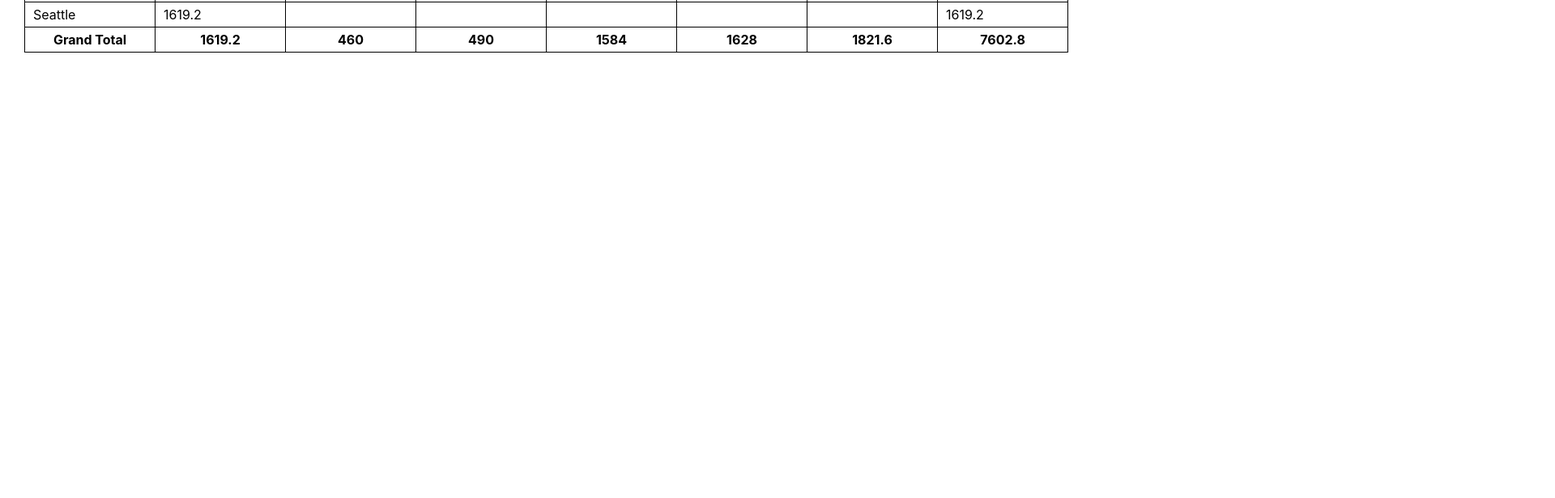
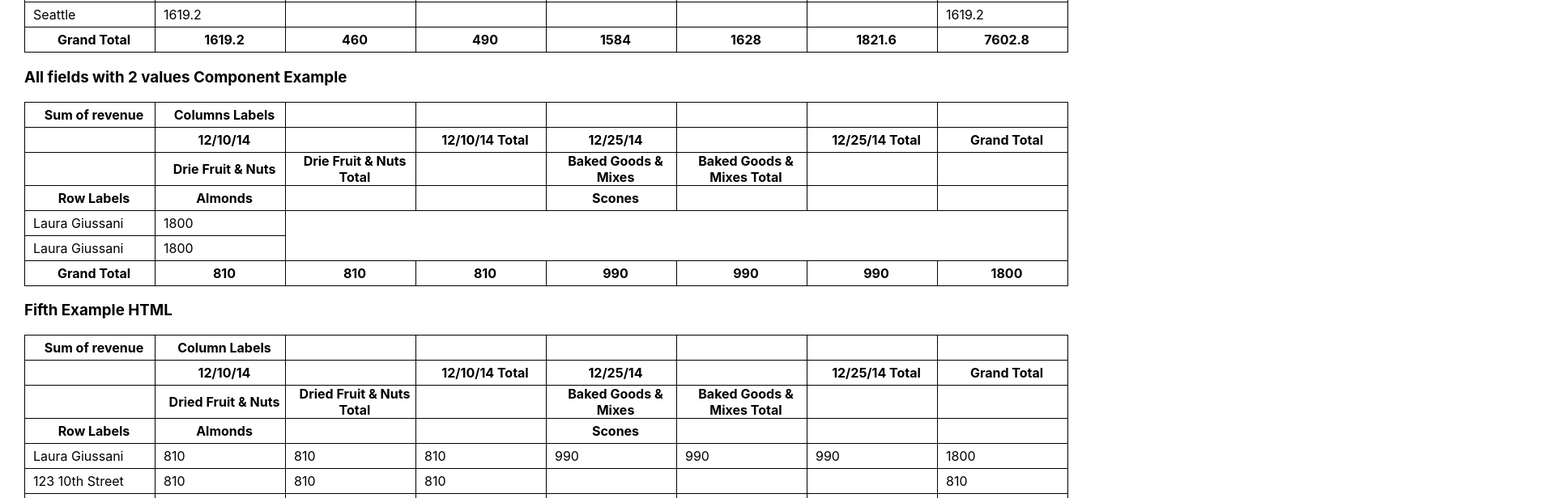
Before and after one commit to VictorChaikin/svelte-test-project, a Svelte app: page /pivot-table in a window 1280 px wide. Shown: the part 2180-2796 px from the top of the page at 81% size, 1920 px wide, since content can reach past the window. Before the commit the page ends 2275 px from the top, so only its background shows below. Built offline with nearby package versions, Linux system fonts and the light colour scheme.

Commit message:
scaleable rows and rowsTotals

```diff
--- a/public/global.css
+++ b/public/global.css
@@ -18,21 +18,18 @@ table {
 
   th,
   td {
+    padding: 0 0 0 10px;
     border: 1px solid black;
     min-width: 150px;
     height: 30px;
     text-align: left;
-    padding: 0 ;
   }
 
   th{
 	  text-align: center;
   }
 
-  td{
-    padding-left: 10px;
-  }
-   h1 {
+  h1 {
 	text-align: center;
     color: purple;
     padding: 20px;
--- a/src/components/TableCell.svelte
+++ b/src/components/TableCell.svelte
@@ -5,6 +5,7 @@
 </script>
 
 <style>
+
 </style>
 
 {#if tablePart === 'body'}
--- a/src/logic/visualisationLogic.js
+++ b/src/logic/visualisationLogic.js
@@ -50,36 +50,74 @@ function createTablePart(firstSubPart, secondSubPart, thirdSubPart) {
     return finalPartArray;
 }
 
-let temporaryArray = [];
-let dimensionalArray = [];
+let globalUniqueColumns = [];
+let globalUniqueRows = [];
+let globalRowsTotals = [];
+let globalRowsItem = [];
+let globalColumnsTotals = [];
+let tableHeaderLayer = 0;
+let columnsTotalItemCounter = 0;
+let rowsTotalCounter = 0;
 
 function getUniqueColumnsVisualisation(uniqueColumns, first) {
-
     for (let i = 0; i < uniqueColumns.length; i++) {
 
         if (uniqueColumns[i].subColumns) {
+            tableHeaderLayer++;
             getUniqueColumnsVisualisation(uniqueColumns[i].subColumns);
+            tableHeaderLayer--;
         }
 
-        temporaryArray.push(uniqueColumns[i].label);
+        // console.log(tableHeaderLayer);
 
-        if (first) {
-            dimensionalArray.push(temporaryArray);
-            temporaryArray = [];
+        if (globalUniqueColumns[tableHeaderLayer]) {
+
+            // console.log(uniqueColumns[i].label);
+            globalUniqueColumns[tableHeaderLayer].push(uniqueColumns[i].label);
+        } else {
+            // console.log(uniqueColumns[i].label);
+
+            globalUniqueColumns[tableHeaderLayer] = [uniqueColumns[i].label];
+        }
+
+        if (uniqueColumns[i].subColumns) {
+            // console.log('Has subcolumns');
+            // console.log(tableHeaderVisualisationArray);
+            // console.log(tableHeaderLayer);
+            // console.log(uniqueColumns[i].label);
+            // console.log(tableHeaderVisualisationArray[tableHeaderLayer]);
+            // console.log(tableHeaderVisualisationArray[tableHeaderLayer + 1]);
+            const diff = globalUniqueColumns[tableHeaderLayer + 1].length - globalUniqueColumns[tableHeaderLayer].length;
+
+            for (let j = 0; j < diff; j++) {
+                globalUniqueColumns[tableHeaderLayer].push(null);
+            }
+
+            globalUniqueColumns[tableHeaderLayer].push(`${uniqueColumns[i].label} Total`);
+
+            for (let k = tableHeaderLayer + 1; k < globalUniqueColumns.length; k++) {
+                globalUniqueColumns[k].push(null);
+            }
         }
     }
-
-    return dimensionalArray;
 }
 
 function getUniqueRowsVisualisation(uniqueRows, first) {
-    // console.log(uniqueRows);
     for (let i = 0; i < uniqueRows.length; i++) {
-        if (uniqueRows[i].subRows) {
+        if (uniqueRows[i].showSubRows) {
+            globalRowsItem.push([uniqueRows[i].label]);
+
             getUniqueRowsVisualisation(uniqueRows[i].subRows);
         }
 
-        dimensionalArray.push([uniqueRows[i].label]);
+        if (!uniqueRows[i].showSubRows) {
+            globalRowsItem.push([uniqueRows[i].label]);
+        }
+
+        if (first) {
+            globalUniqueRows.push(...globalRowsItem);
+            globalRowsItem = [];
+        }
     }
 }
 
@@ -89,69 +127,72 @@ function getTableValuesVisualisation(tableValues, uniqueColumns) {
     return [];
 }
 
-
-function getRowsTotalVisualisation(rowsTotal, first) {
-    for (let i = 0; i < rowsTotal.length; i++) {
-        if (rowsTotal[i].subRows) {
-            getUniqueRowsVisualisation(rowsTotal[i].subRows);
+function visualiseRowsTotalItem(totalRow, uniqueRow, first) {
+    for (let i = 0; i < uniqueRow.length; i++) {
+        if (globalRowsTotals[rowsTotalCounter]) {
+            globalRowsTotals[rowsTotalCounter].push(totalRow[i].value);
+        }
+        else {
+            globalRowsTotals.push([totalRow[i].value]);
         }
 
-        dimensionalArray.push(rowsTotal[i]);
+        rowsTotalCounter++;
+        if (uniqueRow[i].showSubRows) {
 
-        if (first) {
-            // console.log('Rows Total Column');
-            // console.log(dimensionalArray);
+            visualiseRowsTotalItem(totalRow[i].subRows, uniqueRow[i].subRows);
         }
+
+    }
+}
+
+function getRowsTotalVisualisation(rowsTotal, uniqueRows, first) {
+    for (let i = 0; i < rowsTotal.length; i++) {
+        visualiseRowsTotalItem(rowsTotal[i], uniqueRows, first);
+        rowsTotalCounter = 0;
     }
 }
 
 function getColumnsTotalVisualisation(columnsTotal, uniqueColumns, first) {
-    // console.log('YEEEP columns total visualisation');
+    // console.log(uniqueColumns);
+    // console.log(columnsTotal);
     for (let i = 0; i < uniqueColumns.length; i++) {
-        dimensionalArray.push(columnsTotal[i][0]);
+        if (uniqueColumns[i].showSubColumns) {
+            if (first) {
+                getColumnsTotalVisualisation(columnsTotal[i], uniqueColumns[i].subColumns);
+            } else {
+                getColumnsTotalVisualisation(columnsTotal, uniqueColumns[i].subColumns);
+            }
+
+            columnsTotalItemCounter++;
+        }
+
+        if (first) {
+            globalColumnsTotals.push(columnsTotal[i][columnsTotalItemCounter]);
+        } else {
+            globalColumnsTotals.push(columnsTotal[columnsTotalItemCounter]);
+        }
+
+        if (first) {
+            // console.log(globalColumnsTotals);
+            columnsTotalItemCounter = 0;
+        }
     }
-
-    // console.log(dimensionalArray);
-}
-
-function compressMultipleArraysToOne(arrays) {
-    const array = [];
-
-    // console.log(arrays);
-    for (let i = 0; i < arrays.length; i++) {
-        for (let j = 0; j < arrays[i].length; j++){
-            if (array[j]) {
-                array[j].push(...arrays[i][j]);
-            } else {
-                array.push(arrays[i][j]);
-            }
-        }
-        // console.log(arrays[i]);
-    }
-
-    console.log(array);
-    return [array];
 }
 
 export function createHeader(defaultRows, uniqueColumns, verticalTotalTitle) {
     const columns = [];
 
     if (uniqueColumns) {
-        const uniqueColumnsVisualisation = getUniqueColumnsVisualisation(uniqueColumns, 'first');
-        const defaultColumns = new Array(uniqueColumnsVisualisation.length).fill(null);
+        getUniqueColumnsVisualisation(uniqueColumns, 'first');
+        const uniqueColumnsVisualisation = globalUniqueColumns;
+        globalUniqueColumns = [];
+
+        const defaultColumns = new Array(uniqueColumnsVisualisation[0].length).fill(null);
         defaultColumns[0] = 'Columns Labels';
 
         columns.push(defaultColumns);
-        columns.push(uniqueColumnsVisualisation);
-        dimensionalArray = [];
+        columns.push(...uniqueColumnsVisualisation);
     }
-
-    // console.log(dimensionalArray);
-    // console.log('Crateing Header');
-    // console.log(defaultRows);
-    // console.log(uniqueColumns);
-    // console.log(verticalTotalTitle);
-    // console.log('_________________');
 
     return createTablePart(defaultRows, columns, verticalTotalTitle);
 }
@@ -164,55 +205,41 @@ export function createBody(uniqueRows, uniqueColumns, tableValues, rowsTotal) {
     // console.log(rowsTotal);
     // console.log('__________________');
 
-    dimensionalArray = [];
-    temporaryArray = [];
     let tableValuesVisualisation = [];
 
     getUniqueRowsVisualisation(uniqueRows, 'first');
-    const uniqueRowsVisualisation = dimensionalArray;
-    dimensionalArray = [];
+    const uniqueRowsVisualisation = globalUniqueRows;
+    globalUniqueRows = [];
     // console.log(uniqueRowsVisualisation);
 
-    getRowsTotalVisualisation(rowsTotal, 'first');
-    let rowsTotalVisualisation = dimensionalArray;
-    dimensionalArray = [];
-
-    if (rowsTotalVisualisation.length > 1) {
-        // console.log(rowsTotalVisualisation);
-        rowsTotalVisualisation = compressMultipleArraysToOne(rowsTotalVisualisation);
-        // console.log(rowsTotalVisualisation[0]);
-    }
-    // console.log(rowsTotalVisualisation);
+    getRowsTotalVisualisation(rowsTotal, uniqueRows, 'first');
+    const rowsTotalVisualisation = globalRowsTotals;
+    globalRowsTotals = [];
+    // const rowsTotalVisualisation = [];
+    console.log(rowsTotalVisualisation);
 
 
-    if (tableValues) {
-        // console.log(tableValues);
-        // tableValuesVisualisation = compressMultipleArraysToOne(tableValues);
-        // getTableValuesVisualisation(tableValues, uniqueColumns);
-        tableValuesVisualisation = tableValues;
-        // console.log(tableValuesVisualisation);
-    }
+    // if (tableValues) {
+    //     // console.log(tableValues);
+    //     // tableValuesVisualisation = compressMultipleArraysToOne(tableValues);
+    //     // getTableValuesVisualisation(tableValues, uniqueColumns);
 
+    //     tableValuesVisualisation = tableValues;
 
-    return createTablePart(uniqueRowsVisualisation, tableValuesVisualisation, rowsTotalVisualisation[0]);
+    //     // console.log(tableValuesVisualisation);
+    // }
+
+    return createTablePart(uniqueRowsVisualisation, tableValuesVisualisation, rowsTotalVisualisation);
+    // return [['Body']];
 }
 
 export function createFooter(horizontalTotalTitle, uniqueColumns, columnsTotal, grandTotal) {
     let columnsTotalVisualisation = [];
 
-    // console.log('Creating Footer');
-    // console.log(horizontalTotalTitle);
-    // console.log(uniqueColumns);
-    // console.log(columnsTotal);
-    // console.log(grandTotal);
-    // console.log('__________________');
-
     if (columnsTotal) {
         getColumnsTotalVisualisation(columnsTotal, uniqueColumns, 'first');
-        // console.log(columnsTotal);
-        columnsTotalVisualisation = [dimensionalArray];
-        // console.log(columnsTotalVisualisation);
-        dimensionalArray = [];
+        columnsTotalVisualisation = [globalColumnsTotals];
+        globalColumnsTotals = [];
     }
 
     return createTablePart(horizontalTotalTitle, columnsTotalVisualisation, grandTotal);
--- a/src/pages/PivotTablePage.svelte
+++ b/src/pages/PivotTablePage.svelte
@@ -2,6 +2,7 @@
   import { Link } from "svelte-routing";
   import PivotTable from "../components/PivotTable.svelte";
   import { examples } from "../store";
+
 </script>
 
 <style>
@@ -21,7 +22,6 @@
     display: flex;
     justify-content: space-around;
   }
-
 </style>
 
 <div class="pivot-table-page">
@@ -377,7 +377,7 @@
       </tfoot>
     </table>
 
-    <!-- <div class="title">
+    <div class="title">
       <h3>{examples[4].title} Component Example</h3>
     </div>
 
@@ -397,6 +397,9 @@
           <th />
           <th />
           <th />
+          <th />
+          <th />
+          <th />
         </tr>
 
         <tr>
@@ -404,6 +407,9 @@
           <th>12/10/14</th>
           <th />
           <th>12/10/14 Total</th>
+          <th>12/25/14</th>
+          <th />
+          <th>12/25/14 Total</th>
           <th>Grand Total</th>
         </tr>
 
@@ -412,12 +418,18 @@
           <th>Dried Fruit & Nuts</th>
           <th>Dried Fruit & Nuts Total</th>
           <th />
+          <th>Baked Goods & Mixes</th>
+          <th>Baked Goods & Mixes Total</th>
+          <th />
           <th />
         </tr>
 
         <tr>
           <th>Row Labels</th>
           <th>Almonds</th>
+          <th />
+          <th />
+          <th>Scones</th>
           <th />
           <th />
           <th />
@@ -430,13 +442,19 @@
           <td>810</td>
           <td>810</td>
           <td>810</td>
-          <td>810</td>
+          <td>990</td>
+          <td>990</td>
+          <td>990</td>
+          <td>1800</td>
         </tr>
         <tr>
           <td>123 10th Street</td>
           <td>810</td>
           <td>810</td>
           <td>810</td>
+          <td />
+          <td />
+          <td />
           <td>810</td>
         </tr>
         <tr>
@@ -444,7 +462,30 @@
           <td>810</td>
           <td>810</td>
           <td>810</td>
+          <td />
+          <td />
+          <td />
           <td>810</td>
+        </tr>
+        <tr>
+          <td>789 25th Street</td>
+          <td />
+          <td />
+          <td />
+          <td>990</td>
+          <td>990</td>
+          <td>990</td>
+          <td>990</td>
+        </tr>
+        <tr>
+          <td>Chicago</td>
+         <td />
+          <td />
+          <td />
+          <td>990</td>
+          <td>990</td>
+          <td>990</td>
+          <td>990</td>
         </tr>
       </tbody>
 
@@ -454,9 +495,13 @@
           <th>810</th>
           <th>810</th>
           <th>810</th>
+          <th>990</th>
+          <th>990</th>
+          <th>990</th>
           <th>810</th>
         </tr>
       </tfoot>
-    </table> -->
+    </table>
+
   </div>
 </div>
--- a/src/store.js
+++ b/src/store.js
@@ -61,18 +61,18 @@ const secondExample = {
 
   rowsTotal: [
     [
-      [4543],
-      [8278.07],
-      [2464.65],
-      [5524.75],
-      [2544.73],
-      [10954.7],
-      [7780.57],
-      [8327.75],
-      [15329.3],
-      [6929.45],
-      [2612],
-      [6594.03]
+      { value: 4543 },
+      { value: 8278.07 },
+      { value: 2464.65 },
+      { value: 5524.75 },
+      { value: 2544.73 },
+      { value: 10954.7 },
+      { value: 7780.57 },
+      { value: 8327.75 },
+      { value: 15329.3 },
+      { value: 6929.45 },
+      { value: 2612 },
+      { value: 6594.03 }
     ]
   ],
 
@@ -107,34 +107,34 @@ const thirdExample = {
 
   rowsTotal: [
     [
-      [15329.3],
-      [18735.27],
-      [2464.65],
-      [8278.07],
-      [8069.48],
-      [8327.75],
-      [18066.48],
-      [2612]
+      { value: 15329.3 },
+      { value: 18735.27 },
+      { value: 2464.65 },
+      { value: 8278.07 },
+      { value: 8069.48 },
+      { value: 8327.75 },
+      { value: 18066.48 },
+      { value: 2612 }
     ],
     [
-      [230.9],
-      [321.94],
-      [74.95],
-      [104.69],
-      [161.14],
-      [174.25],
-      [296.09],
-      [63.95]
+      { value: 230.9 },
+      { value: 321.94 },
+      { value: 74.95 },
+      { value: 104.69 },
+      { value: 161.14 },
+      { value: 174.25 },
+      { value: 296.09 },
+      { value: 63.95 }
     ],
     [
-      [1532.93],
-      [1873.527],
-      [246.465],
-      [827.807],
-      [806.948],
-      [832.775],
-      [1806.648],
-      [261.2]
+      { value: 1532.93 },
+      { value: 1873.527 },
+      { value: 246.465 },
+      { value: 827.807 },
+      { value: 806.948 },
+      { value: 832.775 },
+      { value: 1806.648 },
+      { value: 261.2 }
     ],
   ],
 
@@ -185,11 +185,11 @@ const forthExample = {
 
   rowsTotal: [
     [
-      [3212],
-      [490],
-      [460],
-      [1821.6],
-      [1619.2]
+      { value: 3212 },
+      { value: 490 },
+      { value: 460 },
+      { value: 1821.6 },
+      { value: 1619.2 }
     ]
   ],
 
@@ -232,9 +232,9 @@ const fifthExample = {
           subColumns: [
             {
               label: 'Almonds'
-            }
+            },
           ],
-        }
+        },
       ],
     },
     {
@@ -243,12 +243,13 @@ const fifthExample = {
       subColumns: [
         {
           label: 'Baked Goods & Mixes',
+          showSubColumns: true,
           subColumns: [
             {
               label: 'Scones'
             }
           ],
-        }
+        },
       ],
     }
   ],
@@ -260,7 +261,7 @@ const fifthExample = {
   uniqueRows: [
     {
       label: 'Laura Giussani',
-      showSubRows: true,
+      showSubRows: false,
       subRows: [
         {
           label: '123 10th Street',
@@ -281,7 +282,31 @@ const fifthExample = {
           ]
         }
       ]
-    }
+    },
+    {
+      label: 'Laura Giussani',
+      showSubRows: false,
+      subRows: [
+        {
+          label: '123 10th Street',
+          showSubRows: true,
+          subRows: [
+            {
+              label: 'Chicago'
+            }
+          ]
+        },
+        {
+          label: '789 25th Street',
+          showSubRows: true,
+          subRows: [
+            {
+              label: 'Chicago'
+            }
+          ]
+        }
+      ]
+    },
   ],
 
   tableValues: [
@@ -305,14 +330,58 @@ const fifthExample = {
 
   rowsTotal: [
     [
-      [
-        1800,
-        810,
-        810,
-        990,
-        990
-      ]
-    ]
+      {
+        value: 1800,
+        subRows: [
+          {
+            value: 810,
+            subRows: [
+              {
+                value: 810
+              }
+            ]
+          },
+          {
+            value: 990,
+            subRows: [
+              {
+                value: 990
+              }
+            ]
+          }
+        ]
+      },
+      {
+        value: 1800,
+        subRows: [
+          {
+            value: 810,
+            subRows: [
+              {
+                value: 810
+              }
+            ]
+          },
+          {
+            value: 990,
+            subRows: [
+              {
+                value: 990
+              }
+            ]
+          }
+        ]
+      }
+      // [1800, 810, 810, 990, 990],
+    ],
+    // [
+    //   [1800, 810, 810, 990, 990],
+    //   [1800, 810, 810, 990, 990],
+    // ],
+    // [
+    //   [1800, 810, 810, 990, 990],
+    //   [1800, 810, 810, 990, 990],
+    // ]
   ],
 
   horizontalTotalTitle: [
@@ -340,7 +409,7 @@ export const examples = [
   secondExample,
   thirdExample,
   forthExample,
-  // fifthExample
+  fifthExample
 ];
 
 // export const configurator = {
```
